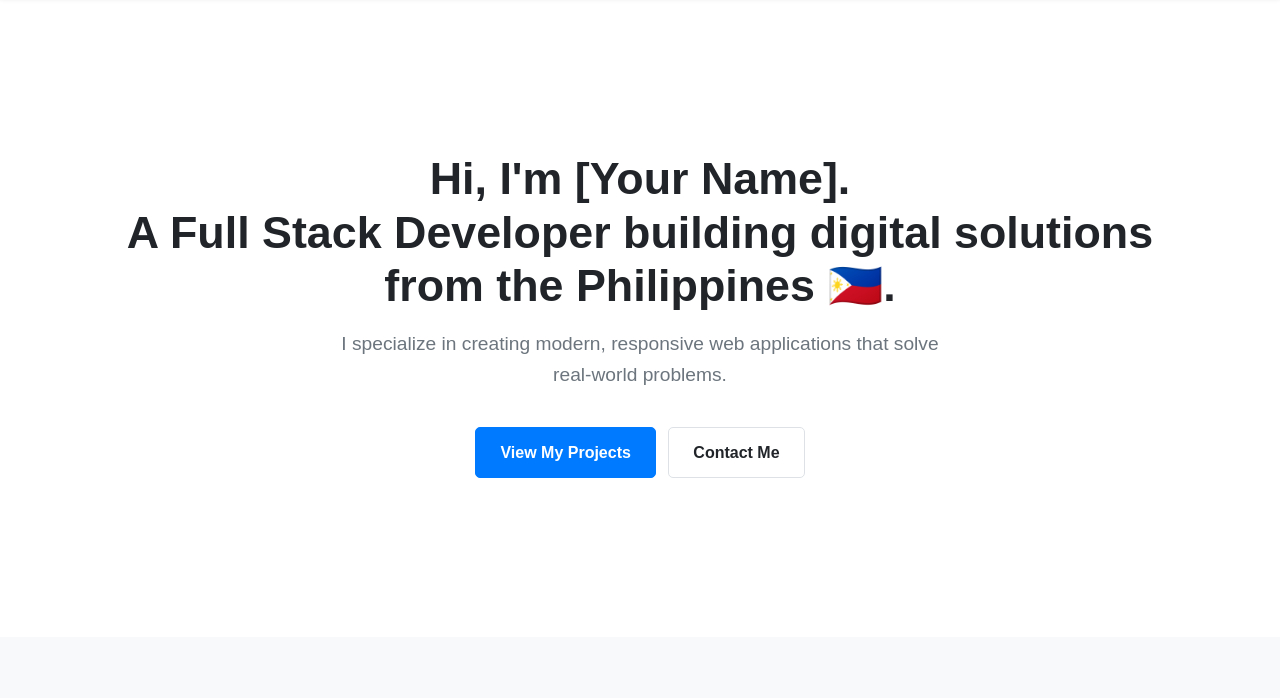
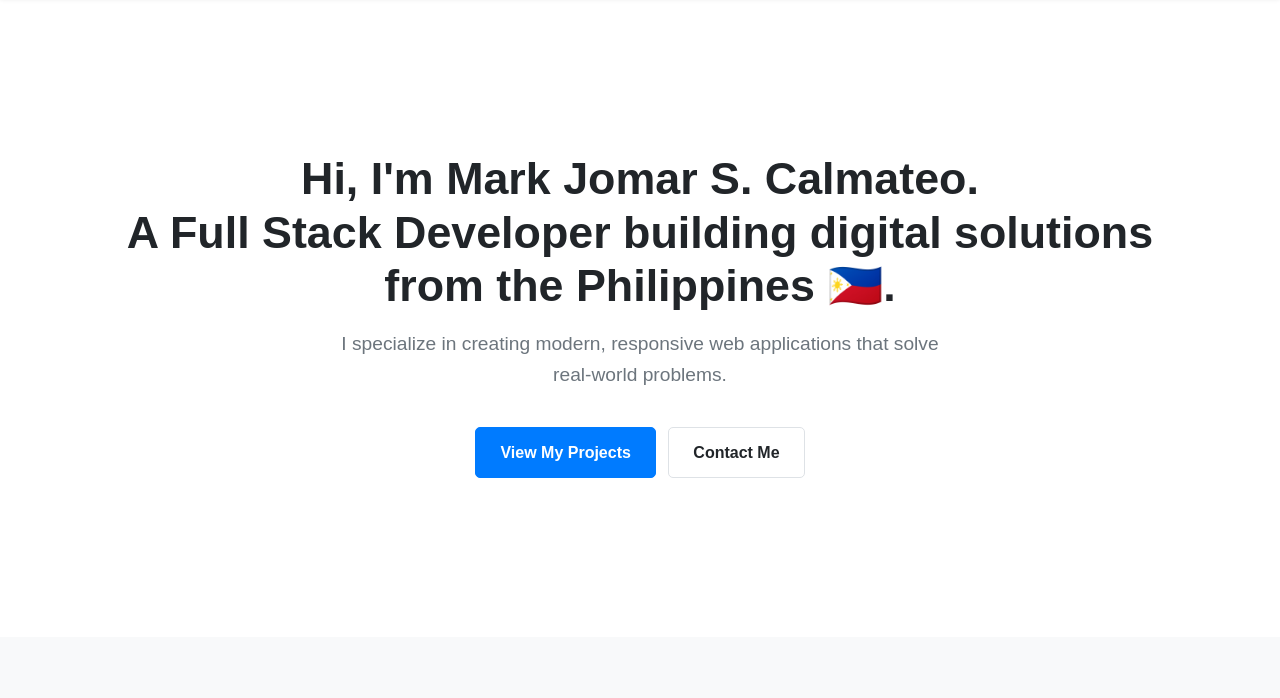
Before and after one commit to Jom-kowd/port, a plain HTML site: page index.html in a window 1280 px wide. Shown: the part 67-765 px from the top of the page. Drawn offline with Linux system fonts and the light colour scheme.

Commit message:
modify index

```diff
--- a/index.html
+++ b/index.html
@@ -37,7 +37,7 @@
     <main>
         <section id="hero">
             <div class="container">
-                <h1>Hi, I'm [Your Name].<br>A Full Stack Developer building digital solutions from the Philippines 🇵🇭.</h1>
+                <h1>Hi, I'm Mark Jomar S. Calmateo.<br>A Full Stack Developer building digital solutions from the Philippines 🇵🇭.</h1>
                 <p class="sub-headline">I specialize in creating modern, responsive web applications that solve real-world problems.</p>
                 <div class="cta-buttons">
                     <a href="portfolio.html" class="btn btn-primary">View My Projects</a>
```
